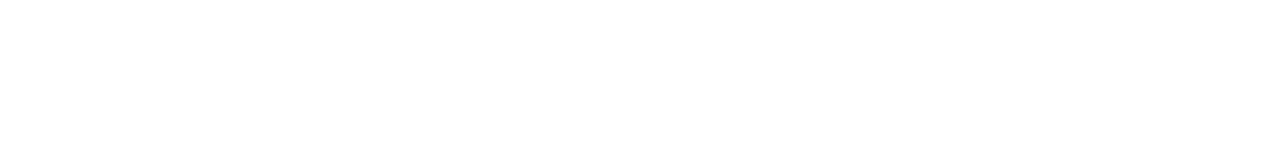
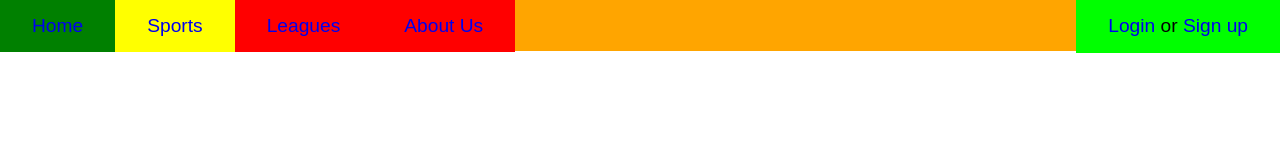
Before and after one commit to Roshan24/INSE, a plain HTML site: page sport.html in a window 1280 px wide. Drawn offline with Linux system fonts and the light colour scheme.

Commit message:
Added function nav bar
Highlights active page. Looks terrible

Moved css and js into seperate folders

```diff
--- /dev/null
+++ b/css/master.css
@@ -0,0 +1,45 @@
+:root {
+    --nav-font-size: 1.2rem;
+}
+
+* {
+    font-family: sans-serif;
+    margin: 0;
+}
+
+#nav {
+    display: block;
+    width: 100vw;
+    background-color: orange;
+    font-size: var(--nav-font-size);
+    /* padding: 20px 5vw 20px 5vw; */
+    height: calc(var(--nav-font-size) + 4vh);
+}
+
+#nav>a {
+    background-color: red;
+    top: 1.9vh;
+}
+
+#nav>a, #nav-login {
+    position: relative;
+    padding: 2vh 2.5vw 2vh 2.5vw;
+}
+
+#nav>a, #nav-login>a {
+    text-decoration: none;
+}
+
+#nav-login {
+    float: right;
+    top: -0.1vh;
+    background-color: lime;
+}
+
+#nav>a:hover {
+    background-color: green;
+}
+
+#nav>a.active {
+    background-color: yellow;
+}
--- /dev/null
+++ b/js/master.js
@@ -0,0 +1,25 @@
+'use strict';
+
+function init() {
+    loadNavBar();
+    setActive(window.location.href)
+}
+
+window.addEventListener("load", init);
+
+function loadNavBar() {
+    let nav = document.getElementById("nav");
+    nav.innerHTML = '<a href="index.html" class="active">Home</a><a href="sport.html">Sports</a><a href="league.html">Leagues</a><a href="about-us.html">About Us</a><span id="nav-login"><a href="#" id="login">Login</a> or <a href="#" id="signup">Sign up</a></span>'
+
+}
+
+function setActive(page) {
+    let nav = document.getElementById("nav");
+    let navChildren = nav.children;
+    for (const child of navChildren) {
+        child.className = "";
+        if (child.href == page) {
+            child.className = "active";
+        }
+    }
+}
--- a/sport.html
+++ b/sport.html
@@ -1,10 +1,14 @@
 <!DOCTYPE html>
 <html lang="en" dir="ltr">
     <head>
+        <link rel="stylesheet" href="css/master.css">
         <meta charset="utf-8">
-        <title>Sports</title>
+        <title>Sport team finder</title>
     </head>
+
     <body>
-
+        <nav id="nav">
+        </nav>
+        <script src="js/master.js"></script>
     </body>
 </html>
```
Also changed, not shown: about-us.html (+6 -2 lines), index.html (+4 -1 lines), league.html (+6 -2 lines), profile.html (+6 -2 lines), master.js (deleted), server.js (deleted), server/server.js (added).
